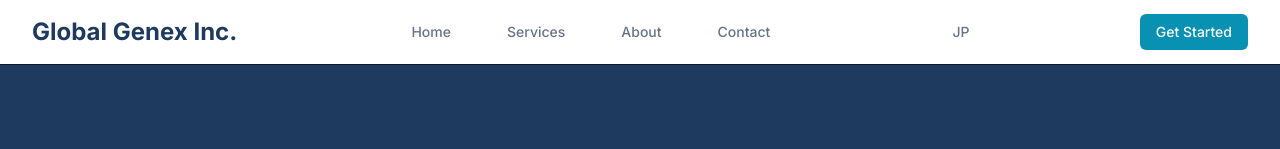
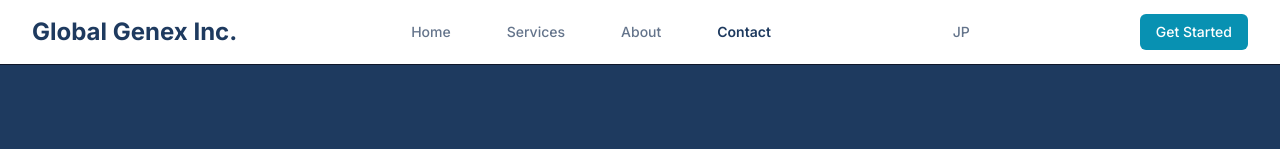
Before and after one commit to RobertShuhei/company-homepage, a Next.js app: page /en/contact in a window 1280 px wide. Shown: the top 149 px of the page. Built offline with nearby package versions, Linux system fonts and the light colour scheme.

Commit message:
Fix i18n middleware and locale-aware navigation links

```diff
--- /dev/null
+++ b/src/app/about/page.tsx
@@ -0,0 +1,19 @@
+import { redirect } from 'next/navigation'
+import { headers } from 'next/headers'
+import { parseAcceptLanguage, type Locale, defaultLocale } from '../../../i18n.config'
+
+export default async function AboutRedirect() {
+  const headersList = await headers()
+  const acceptLanguage = headersList.get('accept-language')
+
+  let detectedLocale: Locale = defaultLocale
+
+  if (acceptLanguage) {
+    const parsed = parseAcceptLanguage(acceptLanguage)
+    if (parsed) {
+      detectedLocale = parsed
+    }
+  }
+
+  redirect(`/${detectedLocale}/about`)
+}
--- /dev/null
+++ b/src/app/contact/page.tsx
@@ -0,0 +1,19 @@
+import { redirect } from 'next/navigation'
+import { headers } from 'next/headers'
+import { parseAcceptLanguage, type Locale, defaultLocale } from '../../../i18n.config'
+
+export default async function ContactRedirect() {
+  const headersList = await headers()
+  const acceptLanguage = headersList.get('accept-language')
+
+  let detectedLocale: Locale = defaultLocale
+
+  if (acceptLanguage) {
+    const parsed = parseAcceptLanguage(acceptLanguage)
+    if (parsed) {
+      detectedLocale = parsed
+    }
+  }
+
+  redirect(`/${detectedLocale}/contact`)
+}
--- /dev/null
+++ b/src/app/services/page.tsx
@@ -0,0 +1,19 @@
+import { redirect } from 'next/navigation'
+import { headers } from 'next/headers'
+import { parseAcceptLanguage, type Locale, defaultLocale } from '../../../i18n.config'
+
+export default async function ServicesRedirect() {
+  const headersList = await headers()
+  const acceptLanguage = headersList.get('accept-language')
+
+  let detectedLocale: Locale = defaultLocale
+
+  if (acceptLanguage) {
+    const parsed = parseAcceptLanguage(acceptLanguage)
+    if (parsed) {
+      detectedLocale = parsed
+    }
+  }
+
+  redirect(`/${detectedLocale}/services`)
+}
--- a/src/components/ContactForm.tsx
+++ b/src/components/ContactForm.tsx
@@ -1,7 +1,12 @@
 'use client';
 
 import { useState, FormEvent } from 'react';
+import { usePathname } from 'next/navigation';
 import { useTranslations, getNestedTranslation } from '@/lib/hooks/useTranslations';
+import {
+  getLocaleFromPathname,
+  addLocaleToPathname
+} from '../../i18n.config';
 
 interface FormResponse {
   success: boolean;
@@ -27,6 +32,7 @@ interface FormState {
 }
 
 export default function ContactForm() {
+  const pathname = usePathname();
   const { t: translations, isLoading } = useTranslations();
 
   // Helper function to get translations safely
@@ -34,6 +40,9 @@ export default function ContactForm() {
     if (!translations) return fallback || path;
     return getNestedTranslation(translations, path, fallback);
   };
+
+  // Get current locale for locale-aware links
+  const currentLocale = getLocaleFromPathname(pathname);
 
   const [formData, setFormData] = useState<FormData>({
     name: '',
@@ -375,7 +384,7 @@ export default function ContactForm() {
           <label htmlFor="privacyConsent" className="ml-3 text-sm text-navy">
             {t('contact.form.fields.privacyConsent.label')}{' '}
             <a
-              href="/privacy"
+              href={addLocaleToPathname('/privacy', currentLocale)}
               className="text-teal hover:text-teal/80 underline"
               target="_blank"
               rel="noopener noreferrer"
--- a/src/components/layout/Footer.tsx
+++ b/src/components/layout/Footer.tsx
@@ -1,10 +1,16 @@
 'use client' // ← 追加して年号を毎年自動更新に
 
 import Link from 'next/link'
+import { usePathname } from 'next/navigation'
 import { useTranslations, getNestedTranslation } from '@/lib/hooks/useTranslations'
+import {
+  getLocaleFromPathname,
+  addLocaleToPathname
+} from '../../../i18n.config'
 
 const Footer = () => {
   const currentYear = new Date().getFullYear()
+  const pathname = usePathname()
   const { t: translations, isLoading } = useTranslations()
 
   // Helper function to get translations safely
@@ -13,24 +19,27 @@ const Footer = () => {
     return getNestedTranslation(translations, path, fallback);
   }
 
+  // Get current locale for locale-aware links
+  const currentLocale = getLocaleFromPathname(pathname)
+
   const footerSections = [
     {
       title: t('footer.sections.services.title', 'Services'),
       links: [
-        { href: '/services', label: t('footer.sections.services.links.consulting', 'Business Consulting') },
+        { href: addLocaleToPathname('/services', currentLocale), label: t('footer.sections.services.links.consulting', 'Business Consulting') },
         // それぞれのURLができたら差し替え:
-        { href: '/services', label: t('footer.sections.services.links.planning', 'Strategic Planning') },
-        { href: '/services', label: t('footer.sections.services.links.optimization', 'Process Optimization') },
-        { href: '/services', label: t('footer.sections.services.links.transformation', 'Digital Transformation') },
+        { href: addLocaleToPathname('/services', currentLocale), label: t('footer.sections.services.links.planning', 'Strategic Planning') },
+        { href: addLocaleToPathname('/services', currentLocale), label: t('footer.sections.services.links.optimization', 'Process Optimization') },
+        { href: addLocaleToPathname('/services', currentLocale), label: t('footer.sections.services.links.transformation', 'Digital Transformation') },
       ]
     },
     {
       title: t('footer.sections.company.title', 'Company'),
       links: [
-        { href: '/about', label: t('footer.sections.company.links.about', 'About Us') },
-        { href: '/about', label: t('footer.sections.company.links.team', 'Our Team') },
-        { href: '/about', label: t('footer.sections.company.links.careers', 'Careers') },
-        { href: '/contact', label: t('footer.sections.company.links.contact', 'Contact') },
+        { href: addLocaleToPathname('/about', currentLocale), label: t('footer.sections.company.links.about', 'About Us') },
+        { href: addLocaleToPathname('/about', currentLocale), label: t('footer.sections.company.links.team', 'Our Team') },
+        { href: addLocaleToPathname('/about', currentLocale), label: t('footer.sections.company.links.careers', 'Careers') },
+        { href: addLocaleToPathname('/contact', currentLocale), label: t('footer.sections.company.links.contact', 'Contact') },
       ]
     },
     {
@@ -53,7 +62,7 @@ const Footer = () => {
           <div className="lg:col-span-1">
             <div className="mb-4">
               <Link
-                href="/"
+                href={addLocaleToPathname('/', currentLocale)}
                 className="text-2xl font-bold hover:text-teal transition-colors duration-200"
                 aria-label={t('nav.homeAriaLabel', 'Global Genex Inc. - Home')}
               >
@@ -119,7 +128,7 @@ const Footer = () => {
             </div>
             <div className="flex space-x-6 mt-4 md:mt-0">
               <Link
-                href="/privacy"
+                href={addLocaleToPathname('/privacy', currentLocale)}
                 className="text-slate-300 hover:text-white text-sm transition-colors duration-200 focus:outline-none focus:ring-2 focus:ring-teal focus:ring-offset-2 focus:ring-offset-navy rounded"
               >
                 {t('footer.legal.privacy', 'Privacy Policy')}
--- a/src/components/layout/Header.tsx
+++ b/src/components/layout/Header.tsx
@@ -5,6 +5,11 @@ import { useState } from 'react'
 import { usePathname } from 'next/navigation'
 import { useTranslations, getNestedTranslation } from '@/lib/hooks/useTranslations'
 import LanguageSwitcher from '../ui/LanguageSwitcher'
+import {
+  getLocaleFromPathname,
+  addLocaleToPathname,
+  removeLocaleFromPathname
+} from '../../../i18n.config'
 
 const Header = () => {
   const [isMenuOpen, setIsMenuOpen] = useState(false)
@@ -17,17 +22,23 @@ const Header = () => {
     return getNestedTranslation(translations, path, fallback);
   }
 
+  // Get current locale and create locale-aware links
+  const currentLocale = getLocaleFromPathname(pathname)
+
   const navItems = [
-    { href: '/', label: t('nav.home', 'Home') },
-    { href: '/services', label: t('nav.services', 'Services') },
-    { href: '/about', label: t('nav.about', 'About') },
-    { href: '/contact', label: t('nav.contact', 'Contact') },
+    { href: addLocaleToPathname('/', currentLocale), baseHref: '/', label: t('nav.home', 'Home') },
+    { href: addLocaleToPathname('/services', currentLocale), baseHref: '/services', label: t('nav.services', 'Services') },
+    { href: addLocaleToPathname('/about', currentLocale), baseHref: '/about', label: t('nav.about', 'About') },
+    { href: addLocaleToPathname('/contact', currentLocale), baseHref: '/contact', label: t('nav.contact', 'Contact') },
   ]
 
-  const isActiveHref = (href: string) => {
+  const isActiveHref = (baseHref: string) => {
+    // Remove locale from current pathname for comparison
+    const cleanPathname = removeLocaleFromPathname(pathname, currentLocale)
+
     // "/" は完全一致、それ以外は「完全一致 or 配下パス」で判定
-    if (href === '/') return pathname === '/'
-    return pathname === href || pathname.startsWith(href + '/')
+    if (baseHref === '/') return cleanPathname === '/'
+    return cleanPathname === baseHref || cleanPathname.startsWith(baseHref + '/')
   }
 
   return (
@@ -37,7 +48,7 @@ const Header = () => {
           {/* Logo */}
           <div className="flex-shrink-0">
             <Link
-              href="/"
+              href={addLocaleToPathname('/', currentLocale)}
               className="text-2xl font-bold text-navy hover:text-teal transition-colors duration-200"
               aria-label={t('nav.homeAriaLabel', 'Global Genex Inc. - Home')}
             >
@@ -48,10 +59,10 @@ const Header = () => {
           {/* Desktop Navigation */}
           <nav className="hidden md:flex space-x-8" aria-label={t('nav.menuAriaLabel', 'Main navigation')}>
             {navItems.map((item) => {
-              const active = isActiveHref(item.href)
+              const active = isActiveHref(item.baseHref)
               return (
                 <Link
-                  key={item.href}
+                  key={item.baseHref}
                   href={item.href}
                   className={`px-3 py-2 text-sm font-medium rounded-md transition-colors duration-200 focus:outline-none focus:ring-2 focus:ring-teal focus:ring-offset-2 ${
                     active ? 'text-navy font-semibold' : 'text-gray hover:text-navy'
@@ -72,7 +83,7 @@ const Header = () => {
           {/* CTA Button */}
           <div className="hidden md:flex">
             <Link
-              href="/contact"
+              href={addLocaleToPathname('/contact', currentLocale)}
               className="bg-teal text-white px-4 py-2 rounded-md text-sm font-medium hover:bg-teal/90 transition-colors duration-200 focus:outline-none focus:ring-2 focus:ring-teal focus:ring-offset-2"
             >
               {t('nav.getStarted', 'Get Started')}
@@ -112,10 +123,10 @@ const Header = () => {
           <div className="md:hidden" id="mobile-menu">
             <div className="px-2 pt-2 pb-3 space-y-1 bg-white border-t border-gray-200">
               {navItems.map((item) => {
-                const active = isActiveHref(item.href)
+                const active = isActiveHref(item.baseHref)
                 return (
                   <Link
-                    key={item.href}
+                    key={item.baseHref}
                     href={item.href}
                     className={`block px-3 py-2 text-base font-medium rounded-md transition-colors duration-200 focus:outline-none focus:ring-2 focus:ring-teal focus:ring-offset-2 ${
                       active ? 'text-navy font-semibold' : 'text-gray hover:text-navy'
@@ -128,7 +139,7 @@ const Header = () => {
                 )
               })}
               <Link
-                href="/contact"
+                href={addLocaleToPathname('/contact', currentLocale)}
                 className="bg-teal text-white block px-3 py-2 rounded-md text-base font-medium hover:bg-teal/90 transition-colors duration-200 focus:outline-none focus:ring-2 focus:ring-teal focus:ring-offset-2 mt-4"
                 onClick={() => setIsMenuOpen(false)}
               >
```
Also changed, not shown: middleware.ts (+14 -48 lines).
